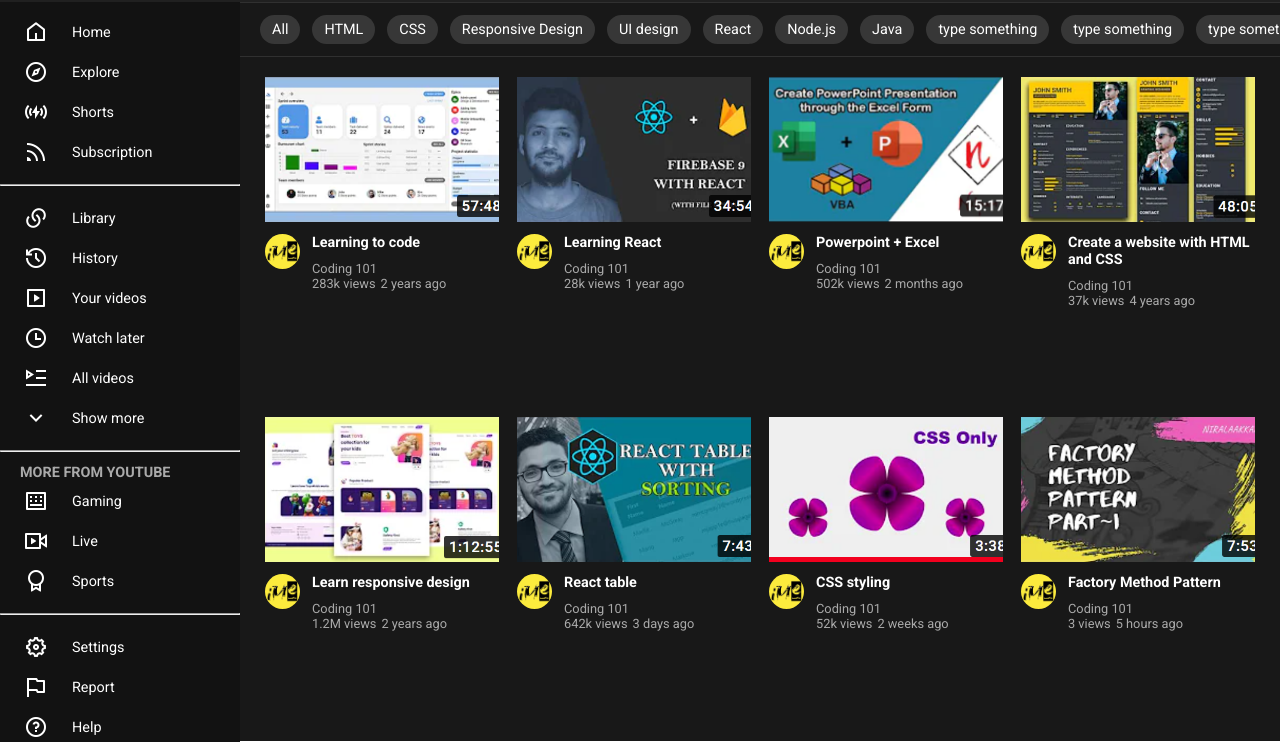
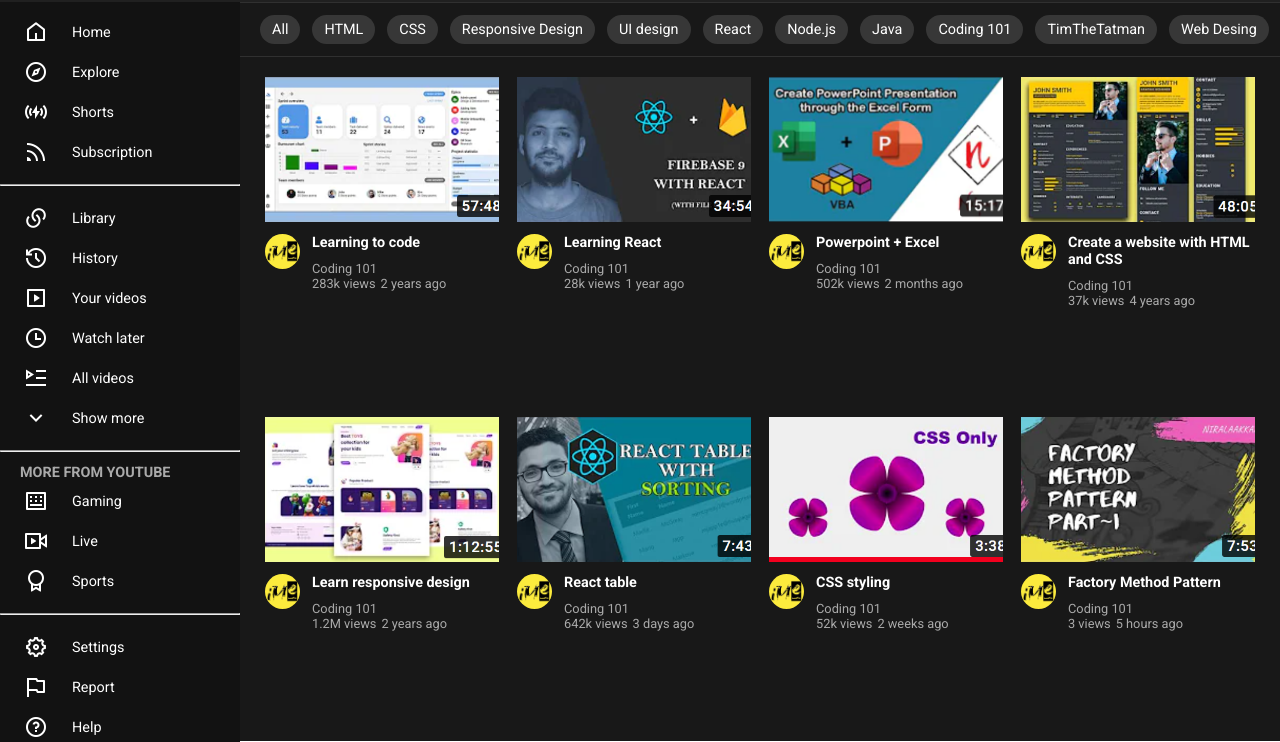
Before and after one commit to Hexagon679/YoutubeClone, a plain HTML site: page index.html in a window 1280 px wide. Shown: the part 58-800 px from the top of the page. Drawn offline with nearby package versions, Linux system fonts and the light colour scheme.

Commit message:
Update index.html

```diff
--- a/index.html
+++ b/index.html
@@ -125,16 +125,16 @@
 						<p>Java</p>
 					</div>
 					<div class="chip">
-						<p>type something</p>
+						<p>Coding 101</p>
 					</div>
 					<div class="chip">
-						<p>type something</p>
+						<p>TimTheTatman</p>
 					</div>
 					<div class="chip">
-						<p>type something</p>
+						<p>Web Desing</p>
 					</div>
 					<div class="chip">
-						<p>type something</p>
+						<p>Web Development</p>
 					</div>
 				</div>
 				<div class="video-container">
```
